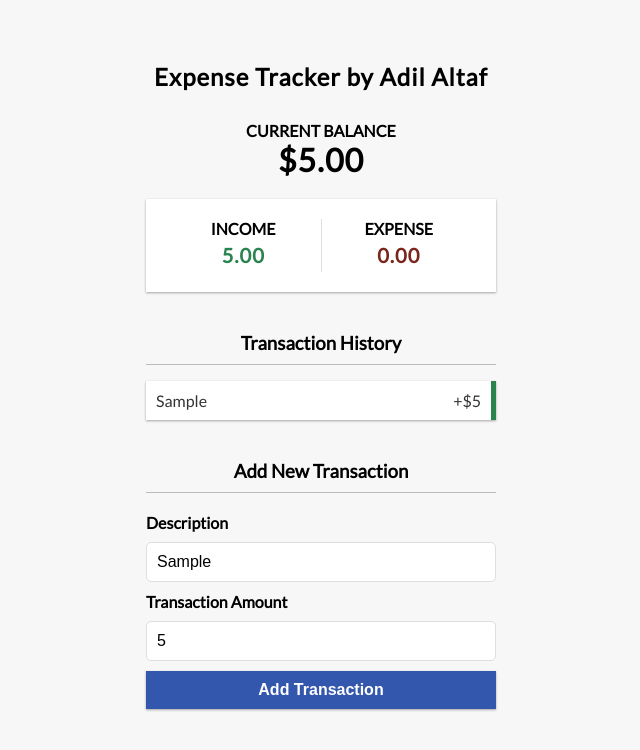
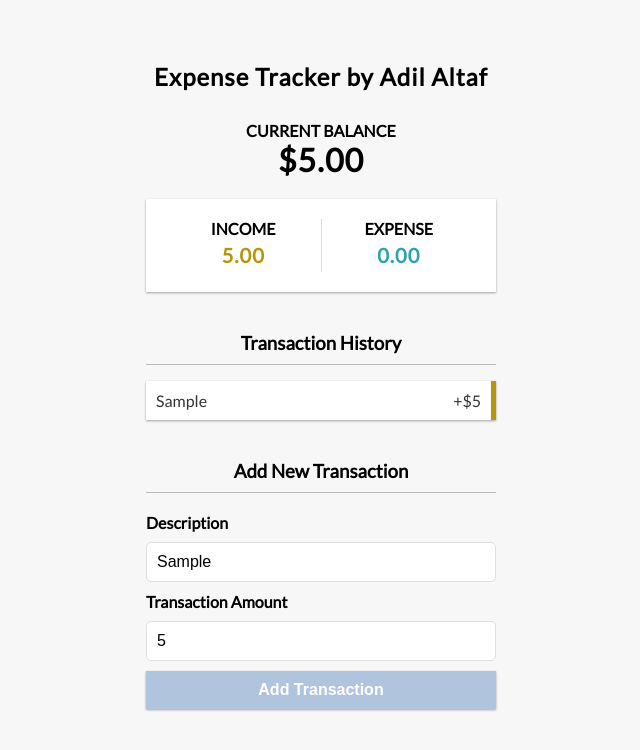
Before and after one commit to adil-innovation-lab/react-expense-tracker, a React (Create React App) app: page / in a window 1280 px wide. Both pictures are taken after typing "Sample", "5" into the empty fields and a click on the button "Add Transaction". Shown: the top 750 px of the page, without its empty margins (319-959 px from the left). Built offline with nearby package versions, Linux system fonts and the light colour scheme.

Commit message:
Update App.css
Better colors from UI Expert

```diff
--- a/src/App.css
+++ b/src/App.css
@@ -74,12 +74,12 @@ h4 {
 }
 
 .money.plus {
-  color: #29834f;
+  color: #b6960a;
   font-weight: bold;
 }
 
 .money.minus {
-  color: #7a261d;
+  color: #2da3ad;
   font-weight: bold;
 }
 
@@ -101,7 +101,7 @@ input[type='number'] {
 
 .btn {
   cursor: pointer;
-  background-color: #3457AE;
+  background-color: lightsteelblue;
   box-shadow: var(--box-shadow);
   color: #fff;
   border: 0;
@@ -136,29 +136,29 @@ input[type='number'] {
 }
 
 .list li.plus {
-  border-right: 5px solid #29834f;
+  border-right: 5px solid #b6960a;
 }
 
 .list li.plus:hover {
-  border-right: 5px solid #29834f;
-  background-color: #29834f;
+  border-right: 5px solid #b6960a;
+  background-color: #b6960a;
   color: #f7f7f7
 }
 
 .list li.minus {
-  border-right: 5px solid #7a261d;
+  border-right: 5px solid #2da3ad;
 }
 
 .list li.minus:hover {
-  border-right: 5px solid #7a261d;
-  background-color: #7a261d;
+  border-right: 5px solid #2da3ad;
+  background-color: #2da3ad;
   color: #f7f7f7
 }
 
 
 .delete-btn {
   cursor: pointer;
-  background-color: #7a261d;
+  background-color: #8a6a66;
   border: 0;
   color: #fff;
   font-size: 20px;
```
